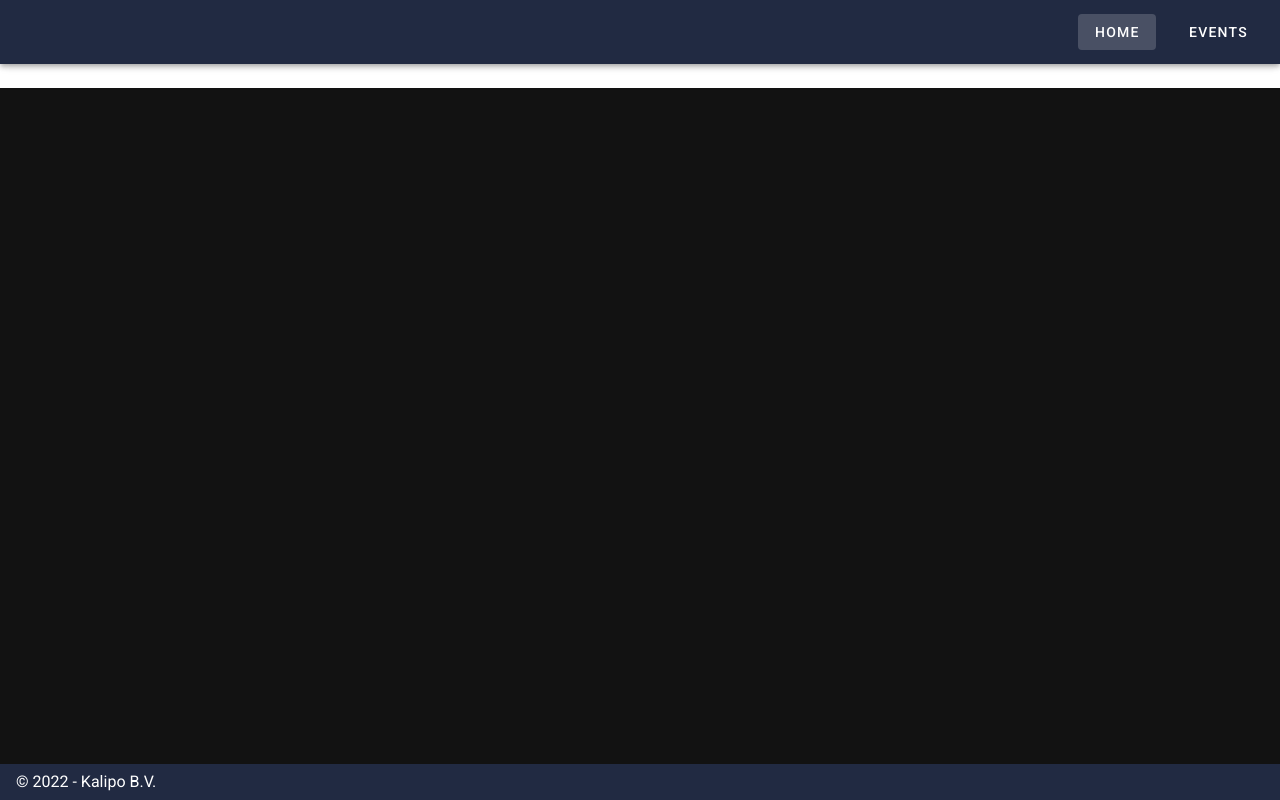
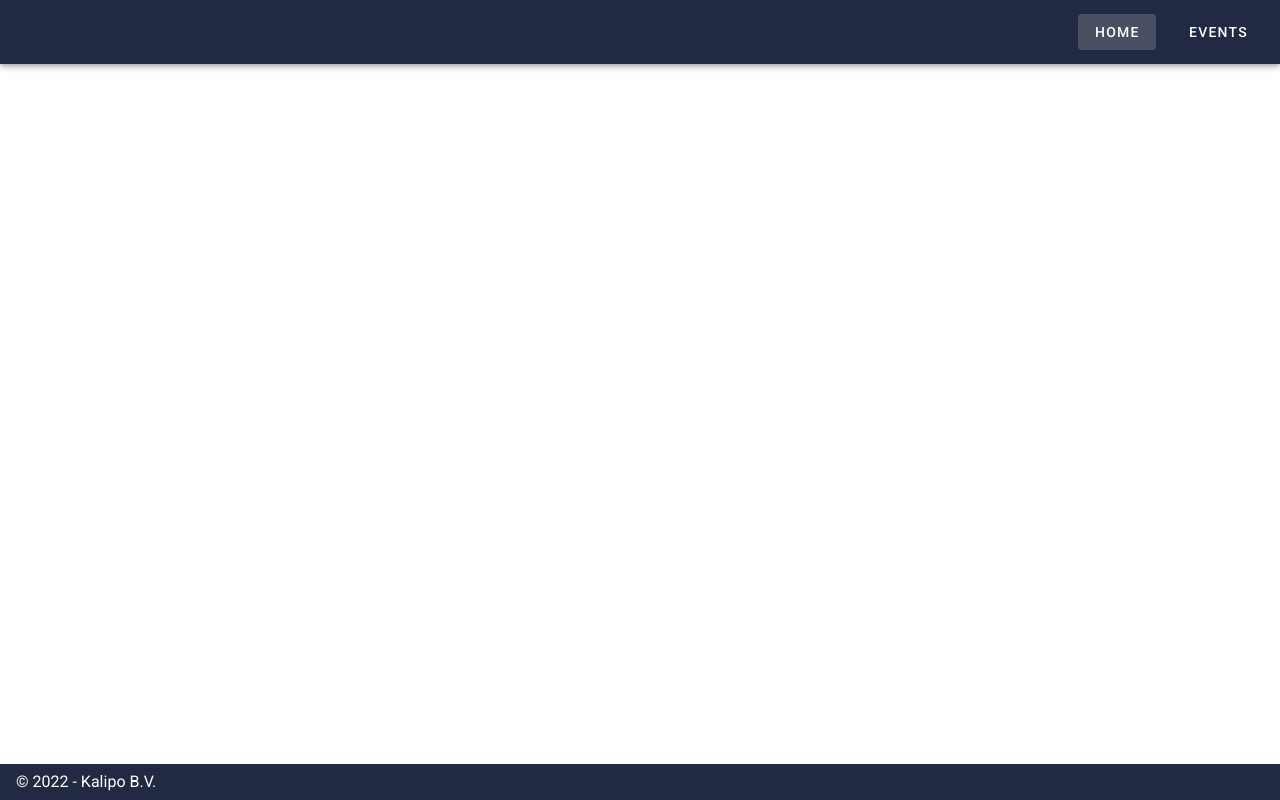
Before and after one commit to hesteren/client-poa, a Nuxt app: page / in a window 1280 px wide. Built offline with nearby package versions, Linux system fonts and the light colour scheme.

Commit message:
Made background white

```diff
--- a/layouts/default.vue
+++ b/layouts/default.vue
@@ -1,9 +1,7 @@
 <template>
   <v-app>
     <v-app-bar app class="header">
-      <v-img src="/logo.png"
-      max-width="120"
-      max-height="70"></v-img>
+      <v-img src="/logo.png" max-width="120" max-height="70"></v-img>
 
       <v-spacer></v-spacer>
 
@@ -11,7 +9,7 @@
       <v-btn to="/events" class="ml-4" color="#fff" text>Events</v-btn>
     </v-app-bar>
 
-    <v-main >
+    <v-main class="white">
       <Nuxt class="white"></Nuxt>
     </v-main>
 
```
